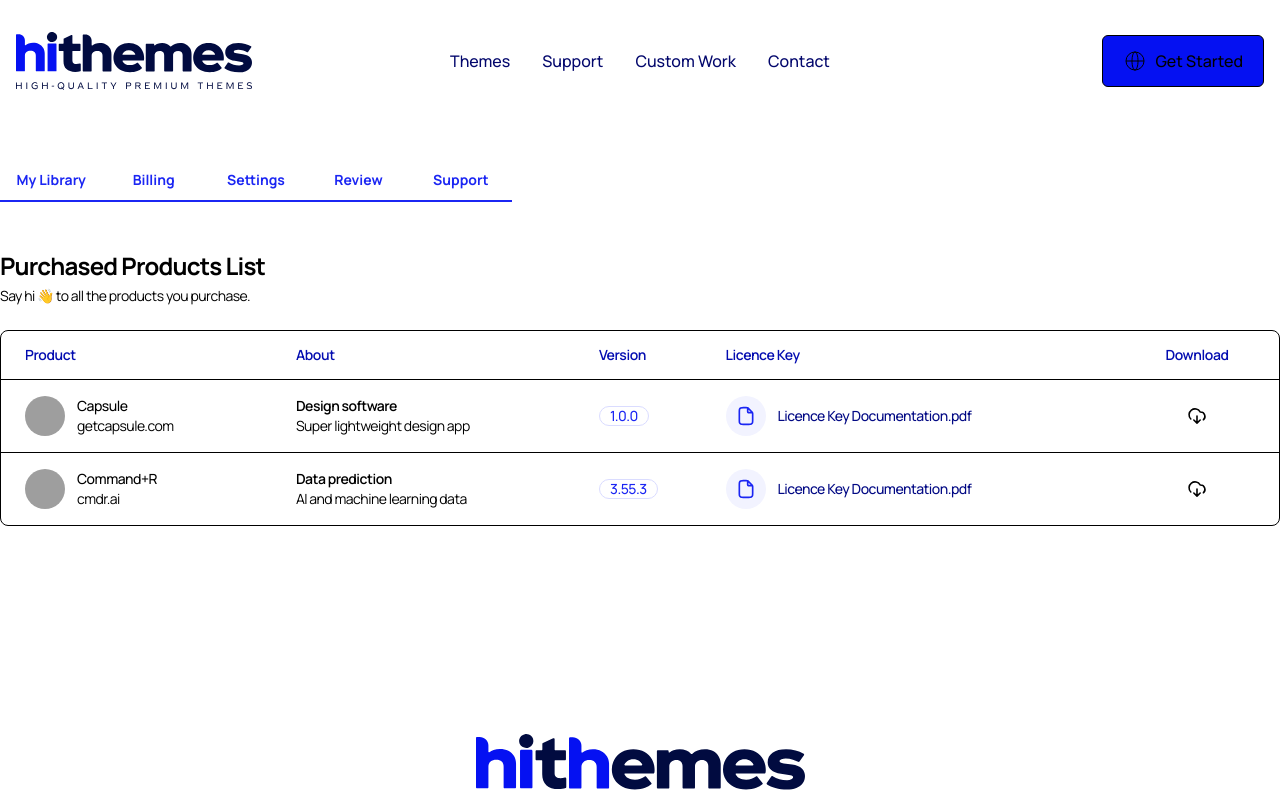
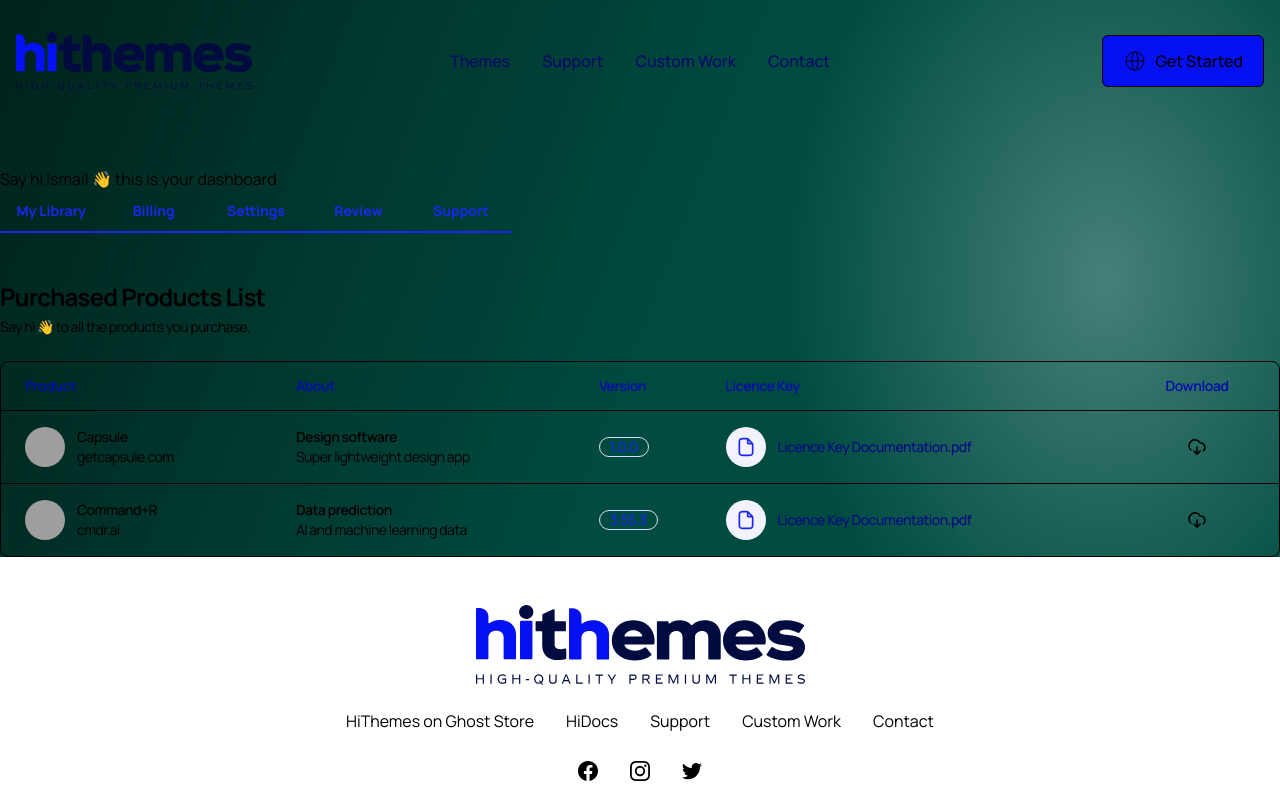
Before and after one commit to hithemes/hithemes, a Next.js app: page /dashboard in a window 1280 px wide. Shown: the top 800 px of the page. Built offline with nearby package versions, Linux system fonts and the light colour scheme; grey boxes are pictures that could not be loaded.

Commit message:
Dashboard page top hero gradient color added

```diff
--- a/pages/dashboard.js
+++ b/pages/dashboard.js
@@ -31,7 +31,9 @@
         />
         <link rel="icon" href="/favicon.ico" />
       </Head>
-      <div className="max-w-screen-xl mx-auto px-4 lg:px-0 py-40">
+      <div className="min-h-[480px] bg-[linear-gradient(111.12deg,_#176257_-7.37%,_rgba(23,_98,_87,_0)_53.44%),radial-gradient(25.07%_77.97%_at_86.32%_50.11%,_#458178_0%,_#004b40_100%)] bg-blend-multiply">
+        <div className="max-w-screen-xl mx-auto pt-[167px]">
+          <h1>Say hi Ismail 👋 this is your dashboard</h1>
           <Tab.Group>
             <Tab.List className="flex max-w-lg">
               {TAB_MENU.map((item) => (
@@ -516,6 +518,7 @@
             </Tab.Panels>
           </Tab.Group>
         </div>
+      </div>
     </Layout>
   )
 }
```
Lines whose indentation alone changed are shown as unchanged.
